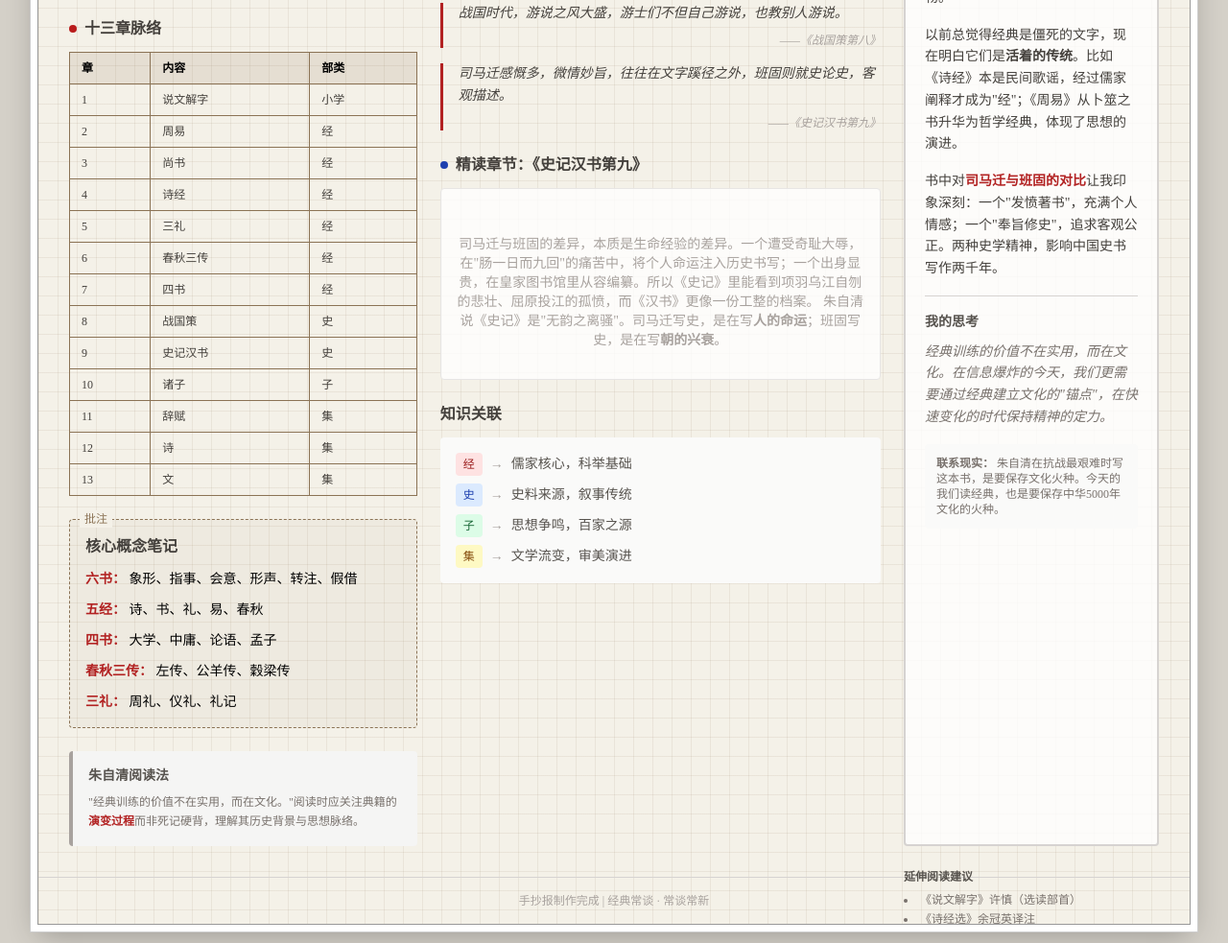
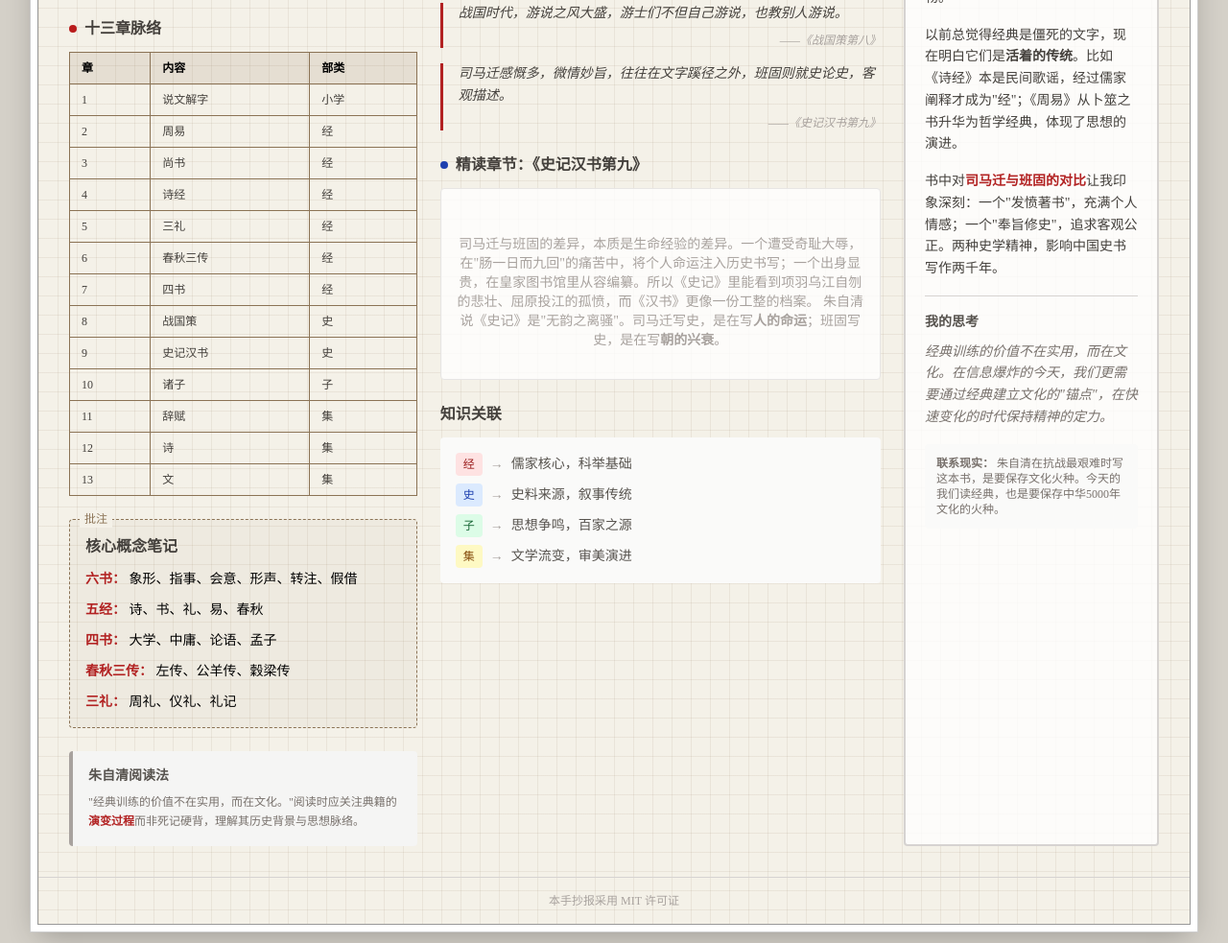
Before and after one commit to with-the-flow/my-classical-discourses, a plain HTML site: page index.html in a window 1280 px wide. Shown: the part 452-1435 px from the top of the page at 96% size. Drawn offline with nearby package versions, Linux system fonts and the light colour scheme; a web font is replaced by a local one.

Commit message:
Update index.html

```diff
--- a/index.html
+++ b/index.html
@@ -383,7 +383,7 @@
                 </section>
 
                 <!-- 延伸阅读建议 -->
-                <section class="text-xs text-stone-500">
+                <!-- <section class="text-xs text-stone-500">
                     <h4 class="font-bold text-stone-600 mb-2">延伸阅读建议</h4>
                     <ul class="space-y-1 list-disc list-inside">
                         <li>《说文解字》许慎（选读部首）</li>
@@ -391,14 +391,14 @@
                         <li>《史记》司马迁（读列传）</li>
                         <li>《论语译注》杨伯峻</li>
                     </ul>
-                </section>
+                </section> -->
             </div>
 
         </main>
 
         <!-- 页脚 -->
         <footer class="p-4 border-t border-stone-300 text-center text-xs text-stone-400">
-            <p>手抄报制作完成 | 经典常谈 · 常谈常新</p>
+            <p>本手抄报采用 <a href="https://github.com/with-the-flow/my-classical-discourses?tab=MIT-1-ov-file"> MIT </a> 许可证</p>
         </footer>
     </div>
 
```
